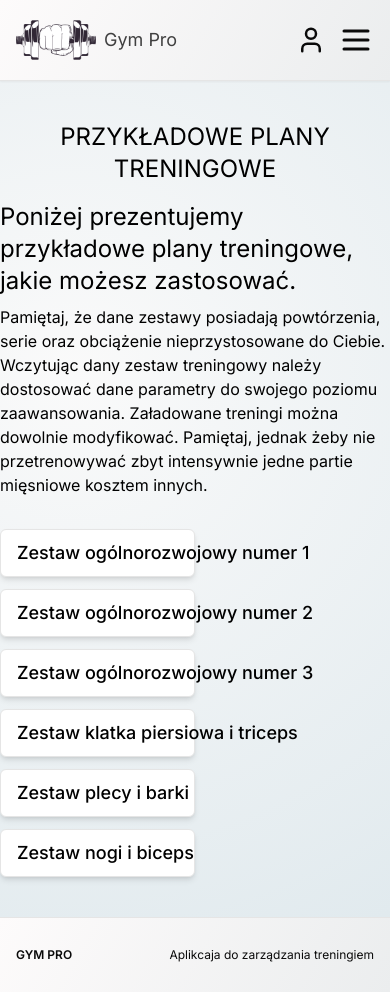
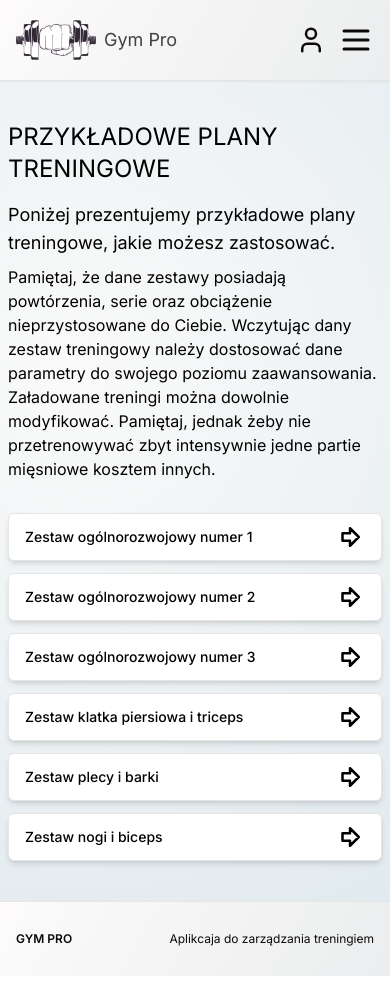
Before and after one commit to Desparion7/GymApp-2.0, a Next.js app: page /plany-treningowe in a window 390 px wide. Built offline with nearby package versions, Linux system fonts and the light colour scheme; no server answers.

Commit message:
add training set get action

```diff
--- a/app/plany-treningowe/[trainingName]/page.tsx
+++ b/app/plany-treningowe/[trainingName]/page.tsx
@@ -1,26 +1,42 @@
 import React, { Suspense } from 'react';
-import { getExampleTrainingByPath } from '@/server/get-data';
+import { getExampleTrainingByPath } from '@/server/example-trainings';
 import LoadingSpinner from '@/components/loading-spinner';
 import { ExampleTrainingType } from '@/types/example-training-types';
 import Link from 'next/link';
+import { Button } from '@/components/ui/button';
+import { ArrowBigRight } from 'lucide-react';
 
 async function ExampleTraining({ trainingPath }: { trainingPath: string }) {
 	const exampleTrainingDetails: ExampleTrainingType =
 		await getExampleTrainingByPath(trainingPath);
 
 	return (
-		<section className='text-black min-h-[82vh] flex flex-col justify-center items-center text-center mt-10 mb-10 max-w-5xl'>
+		<section className='text-black min-h-[82vh] flex flex-col justify-center items-center text-center mt-10 mb-10 max-w-5xl w-full'>
 			{exampleTrainingDetails ? (
 				<>
-					<h1>{exampleTrainingDetails?.trainingName}</h1>
+					<h1 className='text-2xl sm:text-3xl uppercase'>
+						{exampleTrainingDetails?.trainingName}
+					</h1>
+					<Button className='my-4'>Rozpocznij trening</Button>
 					{exampleTrainingDetails?.exercise.map((exercise, index) => (
-						<div className='' key={index}>
-							<h3>{`Ćwiczenie ${index + 1}`}</h3>
+						<div className='w-full' key={index}>
+							<h2 className='bg-navigation w-full border-2 rounded-md text-md text-start p-2 font-semibold'>{`Ćwiczenie ${
+								index + 1
+							}`}</h2>
 							{exercise.map((seria, seriesIndex) => (
-								<div className='' key={seriesIndex}>
+								<div
+									className='flex justify-between p-2 border-2 my-2 bg-white'
+									key={seriesIndex}
+								>
 									{seria.url ? (
 										<Link href={`/atlas/${seria.url}`}>
-											<div>{seria.name} ➡</div>
+											<div className='flex gap-2'>
+												{seria.name}{' '}
+												<ArrowBigRight
+													color='black'
+													size='25px'
+												/>
+											</div>
 										</Link>
 									) : (
 										<div>{seria.name}</div>
@@ -38,7 +54,9 @@ async function ExampleTraining({ trainingPath }: { trainingPath: string }) {
 				</>
 			) : (
 				<>
-					<p className='text-xl'>Wystąpił problem z pobraniem danych treningu.</p>
+					<p className='text-xl'>
+						Wystąpił problem z pobraniem danych treningu.
+					</p>
 				</>
 			)}
 		</section>
--- a/app/plany-treningowe/page.tsx
+++ b/app/plany-treningowe/page.tsx
@@ -5,11 +5,11 @@ import React from 'react';
 
 const TrainningPlans = () => {
 	return (
-		<section className='text-black min-h-[82vh] fle flex-col justify-center items-center text-center mt-10 mb-10 max-w-5xl'>
-			<h1 className='text-2xl sm:text-3xl uppercase'>
+		<section className='text-black min-h-[82vh] fle flex-col justify-center items-center text-center mt-10 mb-10 max-w-5xl px-2'>
+			<h1 className='text-start sm:text-center text-2xl sm:text-3xl uppercase'>
 				Przykładowe plany treningowe
 			</h1>
-			<p className='mt-[1rem] text-2xl text-start'>
+			<p className='mt-[1rem] text-lg sm:text-2xl text-start'>
 				Poniżej prezentujemy przykładowe plany treningowe, jakie możesz
 				zastosować.
 			</p>
@@ -21,14 +21,15 @@ const TrainningPlans = () => {
 				Pamiętaj, jednak żeby nie przetrenowywać zbyt intensywnie jedne
 				partie mięsniowe kosztem innych.
 			</p>
-			<div className='flex flex-col gap-y-3 mt-[2rem] text-xl'>
+			<div className='flex flex-col lg:flex-row gap-y-3 gap-x-5 mt-[2rem] text-xl w-full'>
+				<div className='flex flex-col gap-y-3 lg:w-1/2'>
 					<Link href='/plany-treningowe/zestaw-1'>
 						<Button
-						className='flex gap-2 items-center justify-between w-1/2 p-2 px-4'
+							className='flex gap-2 items-center justify-between w-full p-2 px-4'
 							variant='white'
 							size='lg'
 						>
-						<p className='text-lg'>
+							<p className='sm:text-lg'>
 								Zestaw ogólnorozwojowy numer 1
 							</p>
 							<ArrowBigRight color='black' size='30px' />
@@ -36,11 +37,11 @@ const TrainningPlans = () => {
 					</Link>
 					<Link href='/plany-treningowe/zestaw-2'>
 						<Button
-						className='flex gap-2 items-center justify-between w-1/2 p-2 px-4'
+							className='flex gap-2 items-center justify-between w-full p-2 px-4'
 							variant='white'
 							size='lg'
 						>
-						<p className='text-lg'>
+							<p className='sm:text-lg'>
 								Zestaw ogólnorozwojowy numer 2
 							</p>
 							<ArrowBigRight color='black' size='30px' />
@@ -48,23 +49,25 @@ const TrainningPlans = () => {
 					</Link>
 					<Link href='/plany-treningowe/zestaw-3'>
 						<Button
-						className='flex gap-2 items-center justify-between w-1/2 p-2 px-4'
+							className='flex gap-2 items-center justify-between w-full p-2 px-4'
 							variant='white'
 							size='lg'
 						>
-						<p className='text-lg'>
+							<p className='sm:text-lg'>
 								Zestaw ogólnorozwojowy numer 3
 							</p>
 							<ArrowBigRight color='black' size='30px' />
 						</Button>
 					</Link>
+				</div>
+				<div className='flex flex-col gap-y-3 lg:w-1/2'>
 					<Link href='/plany-treningowe/zestaw-klatka-piersiowa-triceps'>
 						<Button
-						className='flex gap-2 items-center justify-between w-1/2 p-2 px-4'
+							className='flex gap-2 items-center justify-between w-full p-2 px-4'
 							variant='white'
 							size='lg'
 						>
-						<p className='text-lg'>
+							<p className='sm:text-lg'>
 								Zestaw klatka piersiowa i triceps
 							</p>
 							<ArrowBigRight color='black' size='30px' />
@@ -72,24 +75,25 @@ const TrainningPlans = () => {
 					</Link>
 					<Link href='/plany-treningowe/zestaw-plecy-barki'>
 						<Button
-						className='flex gap-2 items-center justify-between w-1/2 p-2 px-4'
+							className='flex gap-2 items-center justify-between w-full p-2 px-4'
 							variant='white'
 							size='lg'
 						>
-						<p className='text-lg'>Zestaw plecy i barki</p>
+							<p className='sm:text-lg'>Zestaw plecy i barki</p>
 							<ArrowBigRight color='black' size='30px' />
 						</Button>
 					</Link>
 					<Link href='/plany-treningowe/zestaw-nogi-biceps'>
 						<Button
-						className='flex gap-2 items-center justify-between w-1/2 p-2 px-4'
+							className='flex gap-2 items-center justify-between w-full p-2 px-4'
 							variant='white'
 							size='lg'
 						>
-						<p className='text-lg'>Zestaw nogi i biceps</p>
+							<p className='sm:text-lg'>Zestaw nogi i biceps</p>
 							<ArrowBigRight color='black' size='30px' />
 						</Button>
 					</Link>
+				</div>
 			</div>
 		</section>
 	);
--- a/app/profil/moje-plany-treningowe/page.tsx
+++ b/app/profil/moje-plany-treningowe/page.tsx
@@ -1,15 +1,22 @@
 import LoadingSpinner from '@/components/loading-spinner';
+import { getUserTrainingSets } from '@/server/training-set';
+import { redirect } from 'next/navigation';
+import { auth } from '@clerk/nextjs/server';
 import Image from 'next/image';
-import React from 'react';
+import React, { Suspense } from 'react';
+import { TrainingSetType } from '@/types/training-set-types';
 
-const MyPlansScreen = () => {
+async function MyPlansScreen({ userId }: { userId: string }) {
+	const trainingSets:TrainingSetType[] | { error: string; } = await getUserTrainingSets(userId);
+
 	return (
 		<>
-			{/* <LoadingSpinner /> */}
+			{trainingSets}
 			<section className='text-black text-4xl min-h-[82vh] fle flex-col justify-center items-center text-center mt-10 mb-10'>
 				<h1 className='text-2xl sm:text-4xl'>Moje zestawy ćwiczeń</h1>
 				<div className='flex justify-center mt-[2rem] gap-[1rem]'>
-					<div className='flex flex-col justify-center items-center border-2 p-5 rounded-xl bg-navigation shadow-md'>
+					{trainingSets?.map((training) => (
+						<div key={training.} className='flex flex-col justify-center items-center border-2 p-5 rounded-xl bg-navigation shadow-md'>
 							<h2 className='text-xl mb-[1.5rem]'>
 								Zestaw poniedziałek długa
 							</h2>
@@ -46,10 +53,24 @@ const MyPlansScreen = () => {
 								</button>
 							</div>
 						</div>
+					))}
 				</div>
 			</section>
 		</>
 	);
+}
+
+const Page = () => {
+	const { userId } = auth();
+
+	if (!userId) {
+		redirect('/');
+	}
+	return (
+		<Suspense fallback={<LoadingSpinner />}>
+			<MyPlansScreen userId={userId} />
+		</Suspense>
+	);
 };
 
-export default MyPlansScreen;
+export default Page;
--- a/app/profil/page.tsx
+++ b/app/profil/page.tsx
@@ -5,11 +5,10 @@ import { useUser } from '@clerk/nextjs';
 import Link from 'next/link';
 const Profile = () => {
 	const { user } = useUser();
-
 	return (
 		<div className='text-black text-4xl min-h-[82vh] max-w-5xl flex flex-col justify-center items-center text-center mt-10 mb-10'>
 			<h1 className='text-2xl sm:text-3xl uppercase'>
-				Panel użytkownika {user?.username}{' '}
+				Panel użytkownika {user?.username}
 			</h1>
 			<div className='flex flex-wrap justify-center items-center gap-4 sm:gap-10 mt-[1rem] my-[3rem] sm:mt-[2rem]'>
 				<Tile
--- /dev/null
+++ b/types/training-set-types.ts
@@ -0,0 +1,12 @@
+export type TrainingSetTypeExerciseType = {
+	name: string;
+	repeat: number;
+	time: string;
+	weight: number;
+	url: string;
+};
+export type TrainingSetType = {
+	user: string;
+	exercise: TrainingSetTypeExerciseType[][];
+	trainingName: string;
+};
```
Also changed, not shown: models/treining-set-model.ts (added, +35 -0 lines), models/example-training-model.ts (renamed from models/example-training.ts), 2 other files (tests, documents, lock files or other folders). Lines whose indentation alone changed are shown as unchanged.
